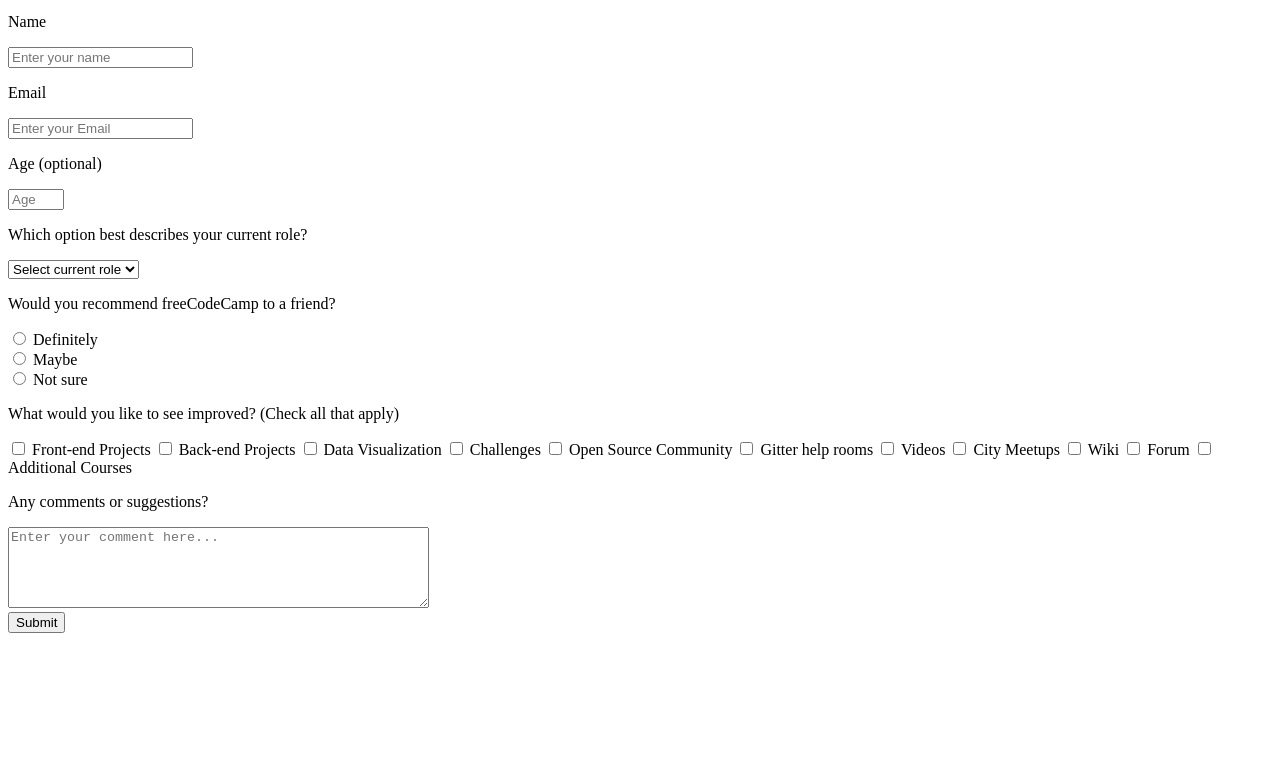
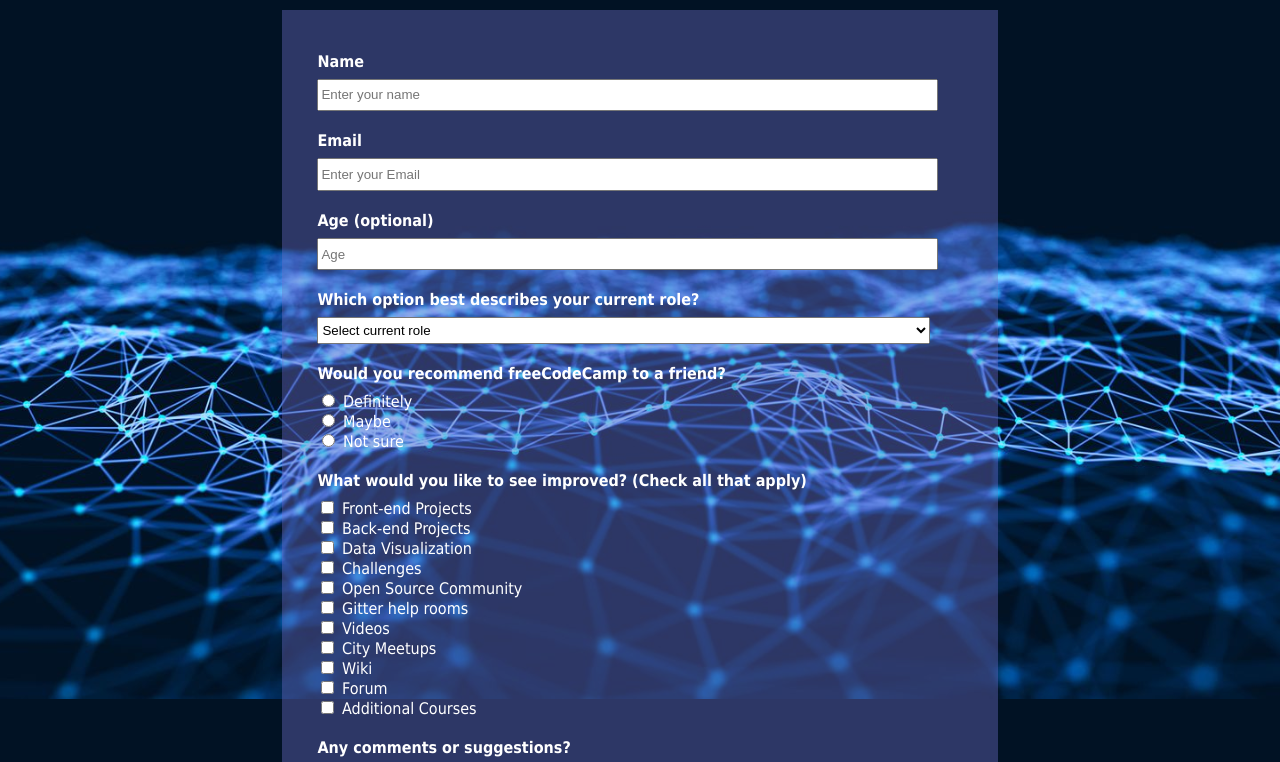
Before and after one commit to HanahakiFlower/freecodecamp-project, a plain HTML site: page index.html in a window 1280 px wide. Shown: the part 101-863 px from the top of the page. Before the commit the page ends 800 px from the top, so only its background shows below. Drawn offline with Linux system fonts and the light colour scheme.

Commit message:
css made + addition of background image

```diff
--- a/index.html
+++ b/index.html
@@ -5,28 +5,33 @@
   </head>
 
   <body>
+    <div class="center">
         <h1 id="title">freeCodeCamp Survey Form</h1>
         <p id="description">Thank you for taking the time to help us improve the platform</p>
+    </div>
+
+
+    <div class="block">
 
         <form id="survey-form">
             <label id="name-label">
-            <p>Name</p>
-            <input required id="name" type="text" placeholder="Enter your name" />
+                <h4>Name</h4>
+                <input required class="area" id="name" type="text" placeholder="Enter your name" rows="100" cols="300" />
             </label>
 
             <label id="email-label">
-            <p>Email</p>
-            <input required id="email" type="email" placeholder="Enter your Email" />
+                <h4>Email</h4>
+                <input required class="area" id="email" type="email" placeholder="Enter your Email" />
             </label>
 
             <label id="number-label">
-            <p>Age (optional)</p>
-            <input id="number" type="number" min="10" max="99" placeholder="Age" />
+                <h4>Age (optional)</h4>
+                <input class="area" id="number" type="number" min="10" max="99" placeholder="Age" />
             </label>
 
             <div>
-            <p>Which option best describes your current role?</p>
-            <select id="dropdown">
+                <h4>Which option best describes your current role?</h4>
+                <select class="area" id="dropdown">
                 <option value="" disabled selected>Select current role</option>
                 <option value="Student">Student</option>
                 <option value="Full Time Job">Full Time Job</option>
@@ -37,7 +42,7 @@
             </div>
 
             <div>
-            <p>Would you recommend freeCodeCamp to a friend?</p>
+                <h4>Would you recommend freeCodeCamp to a friend?</h4>
 
                 <input type="radio" id="definitely" name="option" value="definitely">
                 <label for="definitely">Definitely</label><br>
@@ -50,47 +55,71 @@
             </div>
 
             <div>
-            <p>What would you like to see improved? (Check all that apply)</p>
+                <h4>What would you like to see improved? (Check all that apply)</h4>
 
+                <div class="inline">
                     <input type="checkbox" id="Front-end Projects" name="Front-end Projects" value="Front-end Projects">
                     <label for="Front-end Projects">Front-end Projects</label>
+                </div>
 
+                <div class="inline">
                     <input type="checkbox" id="Back-end Projects" name="Back-end Projects" value="Back-end Projects">
                     <label for="Back-end Projects">Back-end Projects</label>
+                </div>
 
+                <div class="inline">
                     <input type="checkbox" id="Data Visualization" name="Data Visualization" value="Data Visualization">
                     <label for="Data Visualization">Data Visualization</label>
+                </div>
 
+                <div class="inline">
                     <input type="checkbox" id="Challenges" name="Challenges" value="Challenges">
                     <label for="Challenges">Challenges</label>
+                </div>
 
+                <div class="inline">
                     <input type="checkbox" id="Open Source Community" name="Open Source Community" value="Open Source Community">
                     <label for="Open Source Community">Open Source Community</label>
+                </div>
 
+                <div class="inline">
                     <input type="checkbox" id="Gitter help rooms" name="Gitter help rooms" value="Gitter help rooms">
                     <label for="Gitter help rooms">Gitter help rooms</label>
+                </div>
 
+                <div class="inline">
                     <input type="checkbox" id="Videos" name="Videos" value="Videos">
                     <label for="Videos">Videos</label>
+                </div>
 
+                <div class="inline">
                     <input type="checkbox" id="City Meetups" name="City Meetups" value="City Meetups">
                     <label for="City Meetups">City Meetups</label>
+                </div>
 
+                <div class="inline">
                     <input type="checkbox" id="Wiki" name="Wiki" value="Wiki">
                     <label for="Wiki">Wiki</label>
+                </div>
 
+                <div class="inline">
                     <input type="checkbox" id="Forum" name="Forum" value="Forum">
                     <label for="Forum">Forum</label>
+                </div>
 
+                <div class="inline">
                     <input type="checkbox" id="Additional Courses" name="Additional Courses" value="Additional Courses">
                     <label for="Additional Courses">Additional Courses</label>
                 </div>
+            </div>
 
             <div>
-            <p>Any comments or suggestions?</p>
-            <textarea placeholder="Enter your comment here..." rows="5" cols="50"></textarea>
+                <h4>Any comments or suggestions?</h4>
+                <textarea placeholder="Enter your comment here..." rows="6" cols="85"></textarea>
             </div>
 
             <input type="submit" id="submit" />
         </form>
+
+    </div>
   </body>
--- a/styles.css
+++ b/styles.css
@@ -0,0 +1,44 @@
+body{
+    background-image: url(background.png);
+    background-attachment: fixed;
+    background-size: cover;
+    height: 100vh;
+    margin: 0;
+    font-family: Tahoma;
+    font-size: 16px;
+  }
+
+h1, h2, h3, h4, p {
+  color: white;
+}
+
+h1, h4 {
+  margin: 20px 0 8px;
+}
+
+form {
+  background-color: rgba(111, 111, 200, 0.4);
+  color: white;
+  padding-left: 5%;
+  padding-top: 3%;
+}
+
+.area {
+  width: 90%;
+  min-height: 2em;
+}
+
+.block {
+  border: 3px white;
+  padding: 2px 22%;
+}
+
+.center {
+  text-align: center;
+}
+
+.inline {
+  display: block;
+  width: unset;
+  margin: 0 0.5em 0 0;
+}
```
Also changed, not shown: background.png (added). Lines whose indentation alone changed are shown as unchanged.
